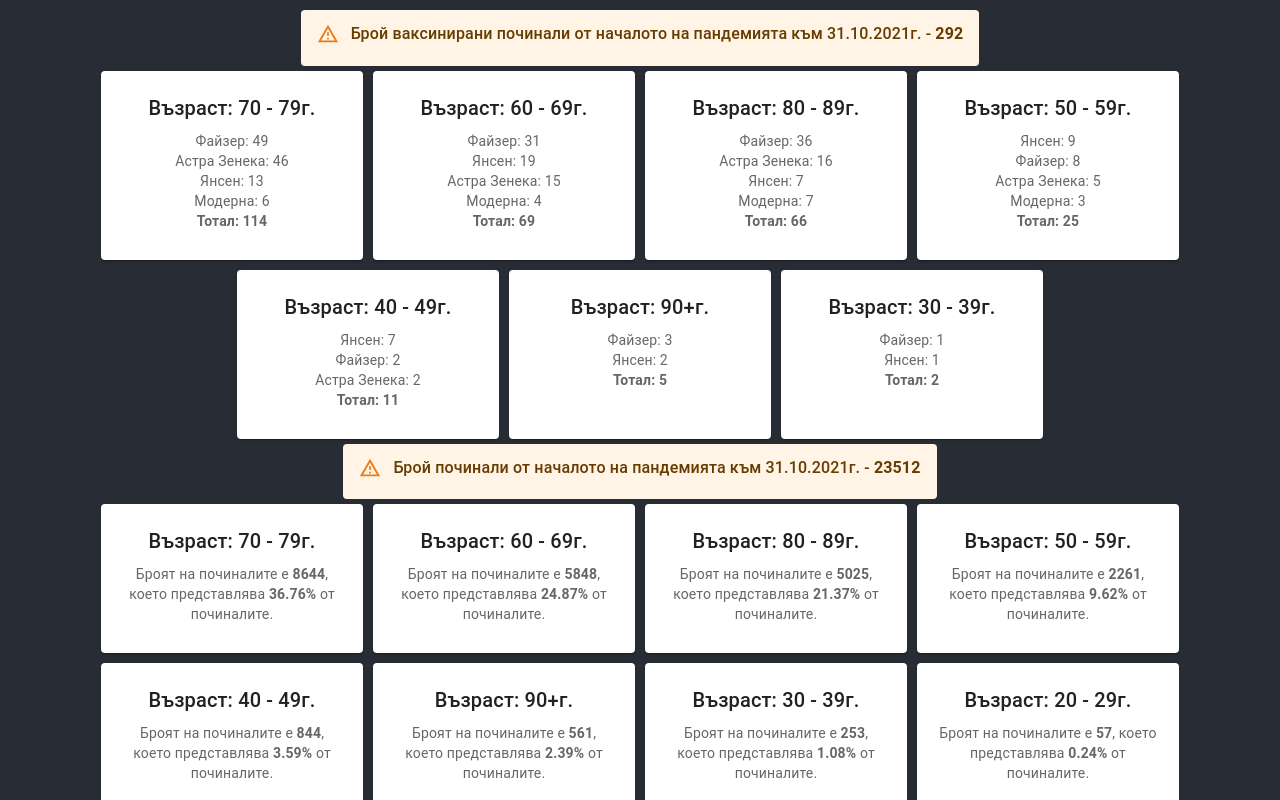
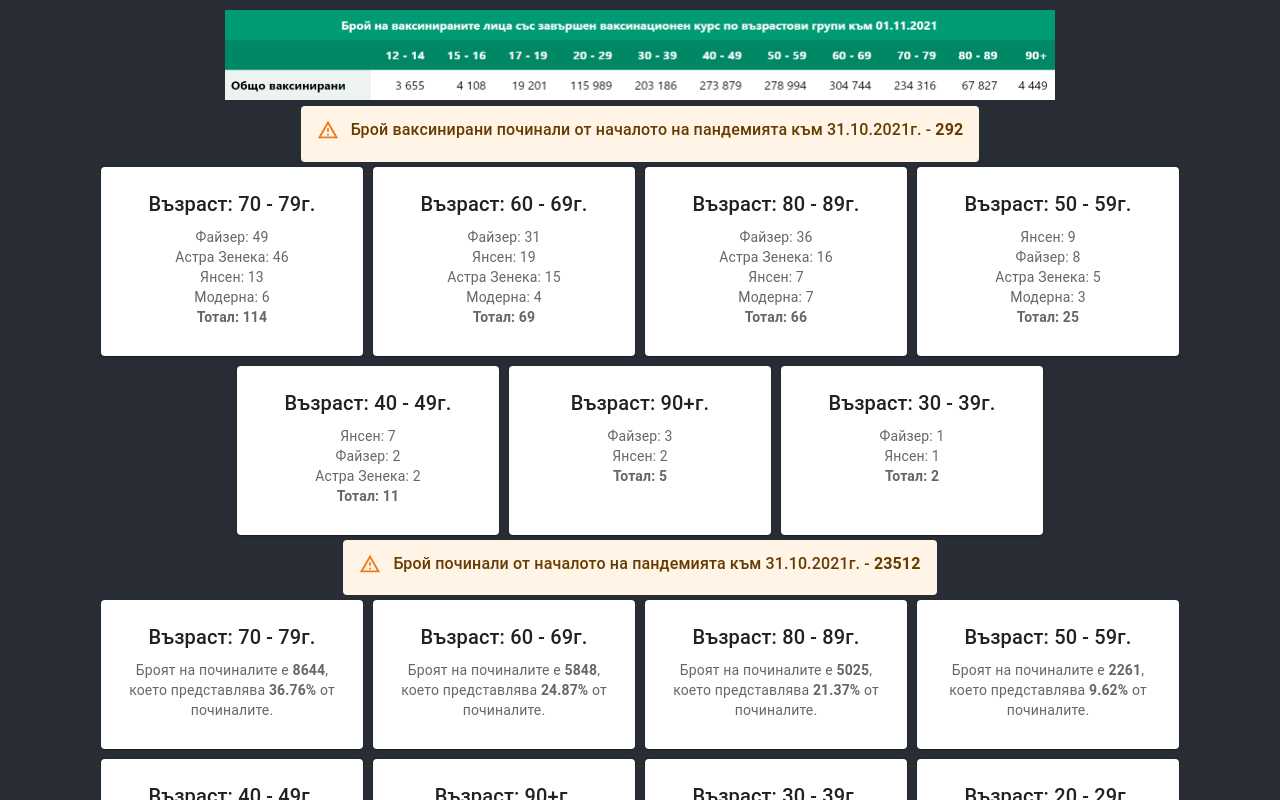
Before and after one commit to plamenkoyovchev/bulgaria-covid-19-death-cases-views, a React (Create React App) app: page / in a window 1280 px wide. Shown: the top 800 px of the page. Built offline with nearby package versions, Linux system fonts and the light colour scheme.

Commit message:
Add vaccinated table from coronavirus portal

```diff
--- a/src/App.js
+++ b/src/App.js
@@ -1,11 +1,15 @@
 import './App.css';
 import DeathsList from './components/DeathList/DeathList';
 import VaccinatedDeathList from './components/VaccinatedDeathList/VaccinatedDeathList';
+import vaccinated from "./vaccinated.PNG";
 
 function App() {
   return (
     <div className="App">
       <header className="App-header">
+        <div>
+          <img width={830} height={90} src={vaccinated} alt="Vaccinanted" />
+        </div>
         <VaccinatedDeathList />
         <DeathsList />
         <div className="App-small-text">* Данните са взети от <a href="https://data.egov.bg/data/resourceView/18851aca-4c9d-410d-8211-0b725a70bcfd" target="_blank" rel="noreferrer">Портал за отворени данни</a> и е възможно да има неточности!</div>
```
Also changed, not shown: src/vaccinated.PNG (added).
